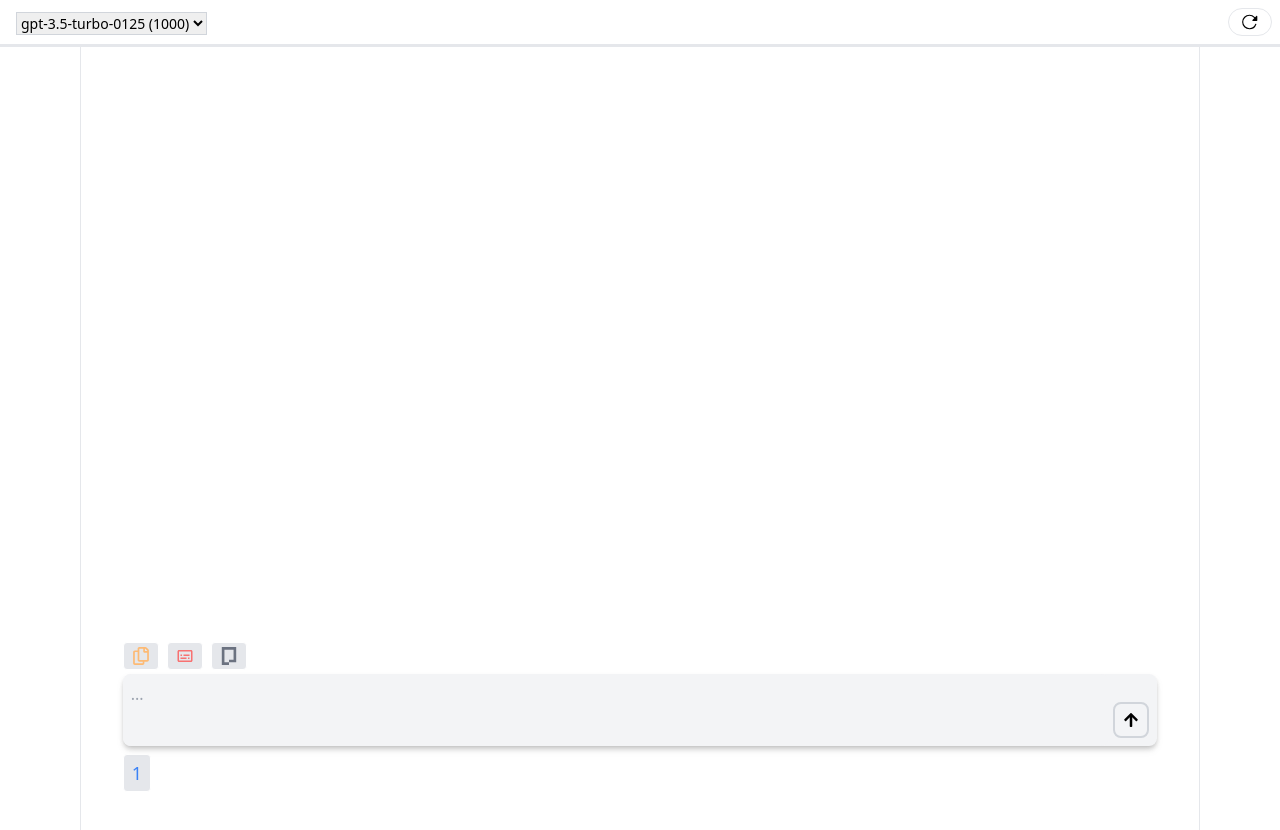
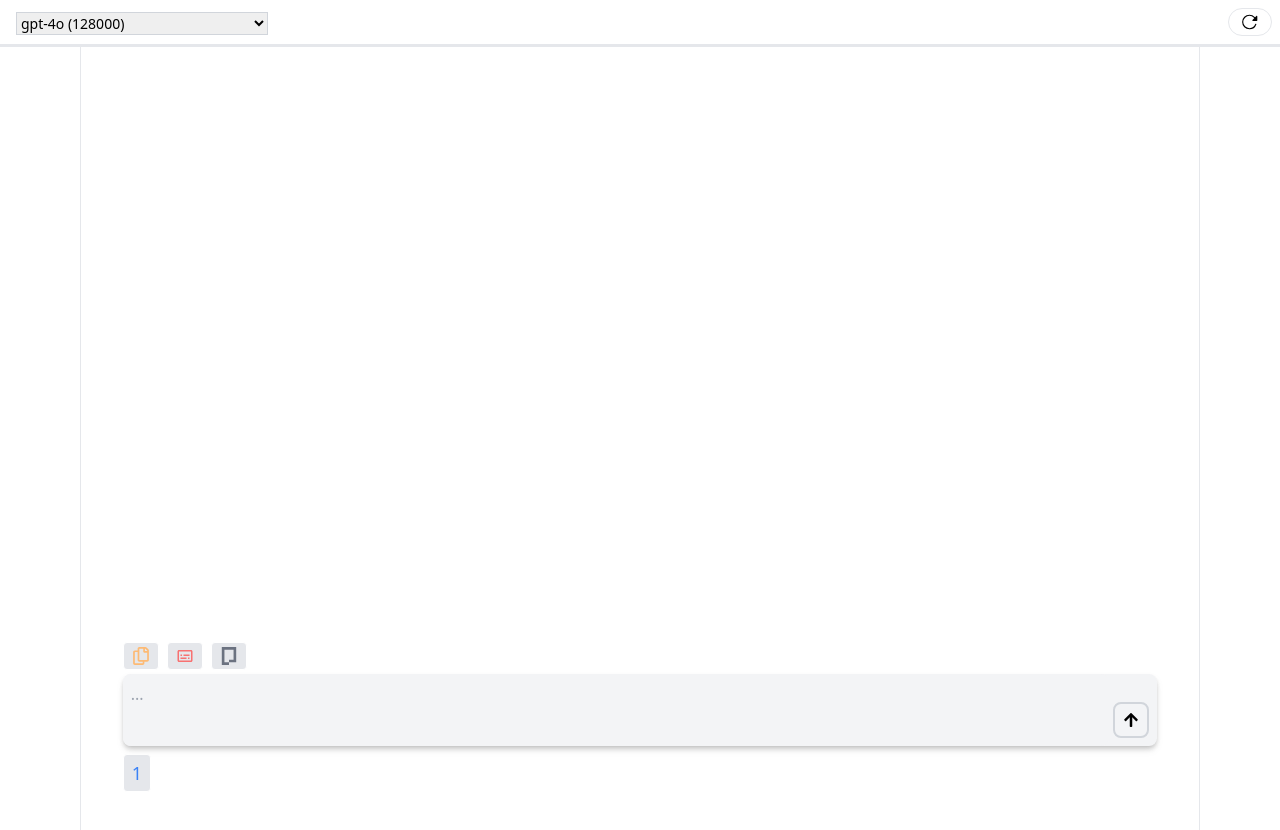
Before and after one commit to opvelll/react-ai-chat-view, a React (Vite) app: page / in a window 1280 px wide. Shown: the top 830 px of the page. Built offline with nearby package versions, Linux system fonts and the light colour scheme.

Commit message:
feat: Remove unused modelList prop from App component

```diff
--- a/src/App.tsx
+++ b/src/App.tsx
@@ -20,7 +20,6 @@ function App() {
       totalTokenCount: 100
     }
   }
-  const modelList = [{ modelName: "gpt-3.5-turbo-0125", contextWindow: 1000 }, { modelName: "model2", contextWindow: 20000 }];
   const handleGetSelectionButton = async (inputTextValue: string) => {
     console.log(inputTextValue);
     return { newText: inputTextValue, newImages: [] };
@@ -74,7 +73,6 @@ function App() {
       <AIChatView {...{
         systemPrompt,
         fetchAIChatAPI,
-        modelList,
         topButtonDataList,
         bottomButtonDataList
       }} />
--- a/src/components/AIChatViewLayout.tsx
+++ b/src/components/AIChatViewLayout.tsx
@@ -1,10 +1,15 @@
-import HeaderMenu, { ModelList } from "./ChatView/HeaderMenu";
+import HeaderMenu from "./ChatView/HeaderMenu";
 import { useChat, ChatProp } from "./ChatView/useChat";
 import ChatView from "./ChatView/ChatView";
 import { ChatFormButtonDataList } from "./ChatView/ChatForm/ChatForm";
+import { ModelDataList, allModelList } from "./ChatView/Type/ModelDataList";
 
 
 export type AIChatViewProps = ChatProp & ModelList & ChatFormButtonDataList;
+
+export type ModelList = {
+    modelList?: ModelDataList
+}
 
 export default function AIChatViewLayout({
     systemPrompt,
@@ -26,7 +31,7 @@ export default function AIChatViewLayout({
 
     return (
         <div className="w-full">
-            <HeaderMenu resetChat={resetChat} isOudio={!!fetchVoiceAPI} modelList={modelList} />
+            <HeaderMenu resetChat={resetChat} isOudio={!!fetchVoiceAPI} modelList={modelList || allModelList} />
             <div className="flex flex-row w-full">
                 <ChatView
                     {...{ topButtonDataList, bottomButtonDataList }}
--- a/src/components/AIChatViewRoot.tsx
+++ b/src/components/AIChatViewRoot.tsx
@@ -2,11 +2,12 @@ import { StoreApi, UseBoundStore } from "zustand";
 import AIChatViewLayout, { AIChatViewProps } from "./AIChatViewLayout";
 import useChatStore, { ChatStoreState } from "./Store/useChatStore";
 import { createContext } from "react";
+import { allModelList } from "./ChatView/Type/ModelDataList";
 
 export const StoreContext = createContext<UseBoundStore<StoreApi<ChatStoreState>> | null>(null);
 
 export default function AIChatViewRoot(props: AIChatViewProps) {
-    const store = useChatStore(props.modelList);
+    const store = useChatStore(props.modelList || allModelList);
     return (
         <StoreContext.Provider value={store}>
             <AIChatViewLayout {...props} />
--- a/src/components/ChatView/ChatForm/useChatForm.tsx
+++ b/src/components/ChatView/ChatForm/useChatForm.tsx
@@ -72,12 +72,9 @@ export default function useChatForm({ inputTextValue,
     const adjustHeight = useCallback(() => {
         if (textAreaRef.current) {
             const lineHeight = parseFloat(getComputedStyle(textAreaRef.current).lineHeight);
-            console.log("lineHeight", lineHeight);
             textAreaRef.current.style.height = 'auto';  // 高さを一旦リセット
             const minHeight = lineHeight * 3;
-            console.log("minHeight", minHeight);
             const scrollHeight = textAreaRef.current.scrollHeight;
-            console.log("scrollHeight", scrollHeight);
             textAreaRef.current.style.height = `${Math.max(minHeight, scrollHeight)}px`; // 最低二行分の高さを確保
         }
     }, [textAreaRef]);
--- a/src/components/ChatView/HeaderMenu.tsx
+++ b/src/components/ChatView/HeaderMenu.tsx
@@ -7,11 +7,10 @@ import useContextChatStore from "../Store/useContextStore";
 export type HeaderMenuProps = {
     resetChat: () => void;
     isOudio: boolean;
-} & ModelList;
+    modelList: ModelDataList;
+}
 
-export type ModelList = {
-    modelList: ModelDataList
-}
+
 
 
 export default function HeaderMenu({ resetChat, isOudio, modelList }: HeaderMenuProps) {
```
Also changed, not shown: src/components/ChatView/Type/ModelDataList.ts (+1 -6 lines).
